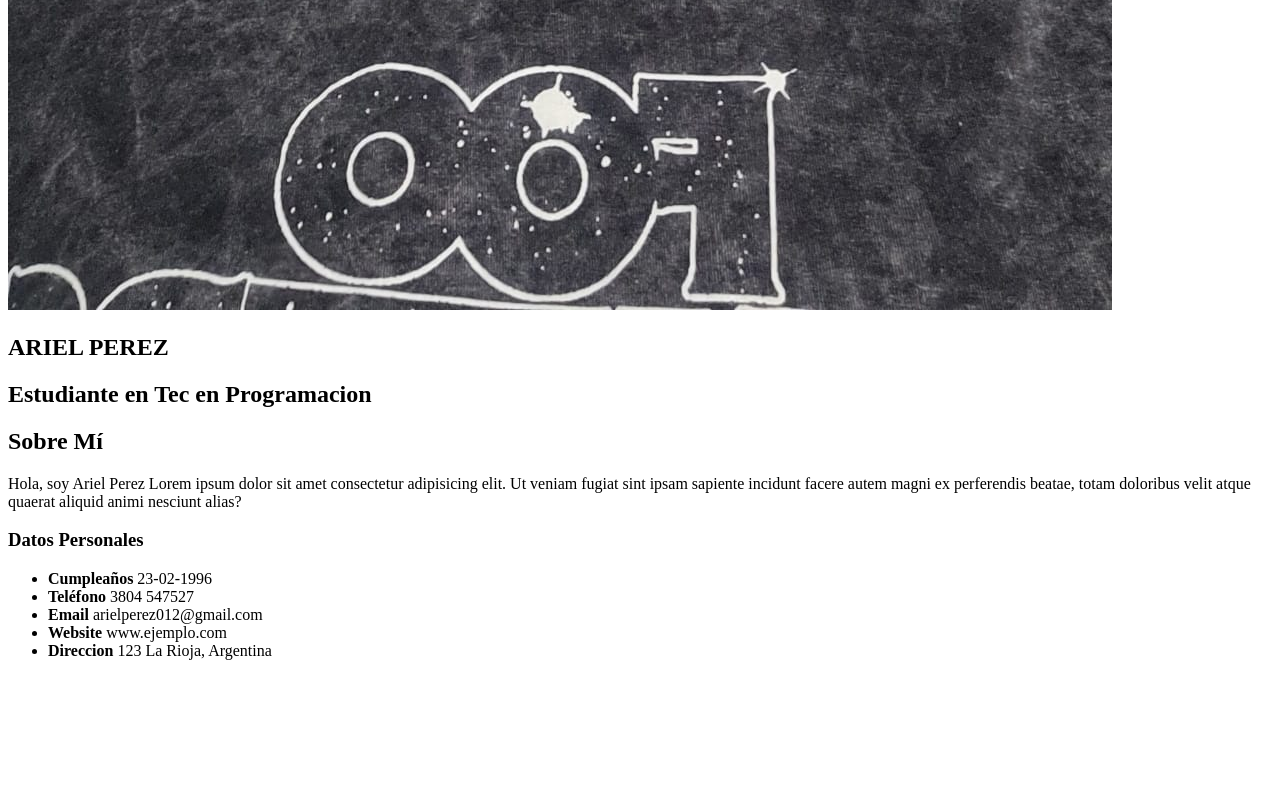
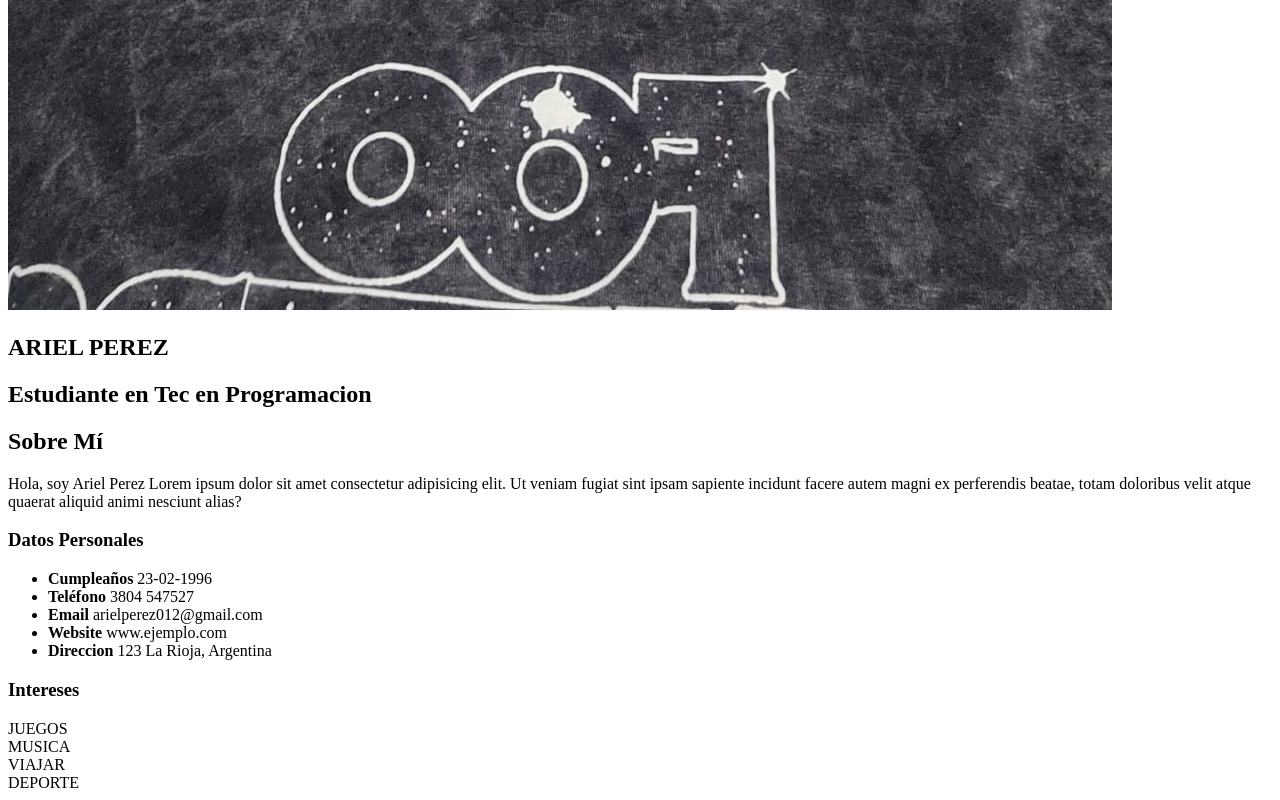
Before and after one commit to Arielws1/ArielPerez.github.io, a plain HTML site: page index.html in a window 1280 px wide. Shown: the part 1328-2128 px from the top of the page. Before the commit the page ends 2004 px from the top, so only its background shows below. Drawn offline with Linux system fonts and the light colour scheme.

Commit message:
Intereses

```diff
--- a/index.html
+++ b/index.html
@@ -80,7 +80,33 @@
 
                 </div>
 
+                <!-- intereses-->
+                <div class="col">
+                    <h3>Intereses</h3>
+                    <div class="contenedor-intereses">
+                        <div class="interes">
+                            <i class="fa-solid fa-gamepad"></i>
+                            <span>JUEGOS</span>
+                        </div>
 
+                        <div class="interes">
+                            <i class="fa-solid fa-headphones"></i>
+                            <span>MUSICA</span>
+                        </div>
+
+                        <div class="interes">
+                            <i class="fa-solid fa-plane"></i>
+                            <span>VIAJAR</span>
+                        </div>
+                        <div class="interes">
+                            <i class="fa-solid fa-futbol"></i>
+                            <span>DEPORTE</span>
+                            </div>
+                        </div>
+                    </div>
+
+                </div>
+            </div>
 
 
 
```
